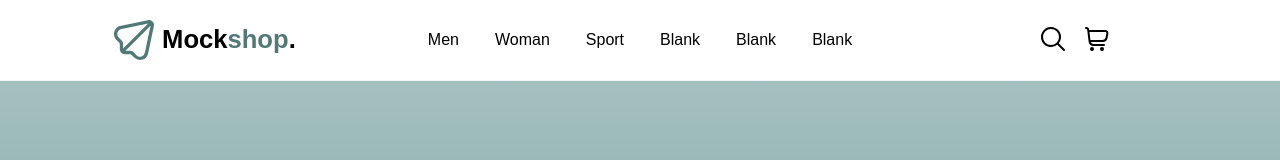
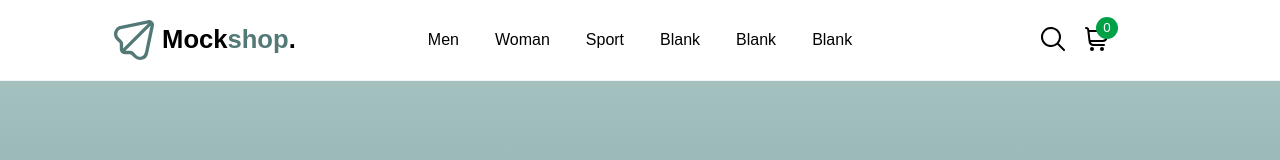
Before and after one commit to aspen801/react-shopping-cart, a React (Vite) app: page / in a window 1280 px wide. Shown: the top 160 px of the page. Built offline with nearby package versions, Linux system fonts and the light colour scheme; no server answers; a web font is replaced by a local one.

Commit message:
reworked header

```diff
--- a/src/components/Header/Header.jsx
+++ b/src/components/Header/Header.jsx
@@ -1,22 +1,24 @@
-import React from "react";
-import { Link } from 'react-router-dom';
-import "./Header.css"
+import React, { useContext } from "react";
+import { CartContext } from "../../context/CartContext.jsx";
+import { Link } from "react-router-dom";
+import "./Header.css";
 
-import logoImage from "/assets/paper-plane.svg"
-import searchIcon from "/assets/search.svg"
-import cartIcon from "/assets/shopping-cart.svg"
-
+import logoImage from "/assets/paper-plane.svg";
+import searchIcon from "/assets/search.svg";
+import cartIcon from "/assets/shopping-cart.svg";
 
 const Header = () => {
+  const { getCartQuantity } = useContext(CartContext);
 
   return (
     <header>
       <div className="header__logo-container">
         <Link to={"/"}>
           <img src={logoImage} alt="" />
-                    <h1>Mock<span style={{color: '#537977'}}>shop</span>.</h1>
+          <h1>
+            Mock<span style={{ color: "#537977" }}>shop</span>.
+          </h1>
         </Link>
-
       </div>
       <div className="header__navigation">
         <a href="#">Men</a>
@@ -27,11 +29,20 @@ const Header = () => {
         <a href="#">Blank</a>
       </div>
       <div className="header__side-menu">
-                <button><img src={searchIcon} alt="" /></button>
-                <Link to={"/cart"}><button><img src={cartIcon} alt="" /></button></Link>
+        <button className="header__side-menu-search-button-container">
+          <img src={searchIcon} alt="" />
+        </button>
+        <Link to={"/cart"}>
+          <button className="header__side-menu-cart-button-container">
+            <img src={cartIcon} alt="" />
+            <div className="header__side-menu-cart-counter">
+              <p>{getCartQuantity()}</p>
+            </div>
+          </button>
+        </Link>
       </div>
     </header>
-    )
-}
+  );
+};
 
 export default Header;
```
Lines whose indentation alone changed are shown as unchanged.
